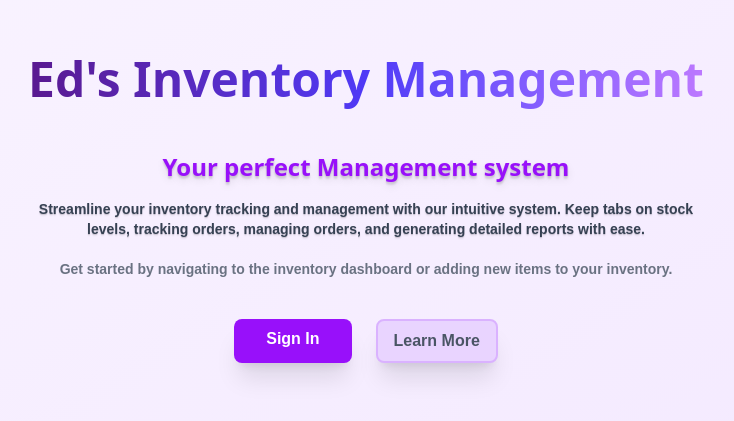
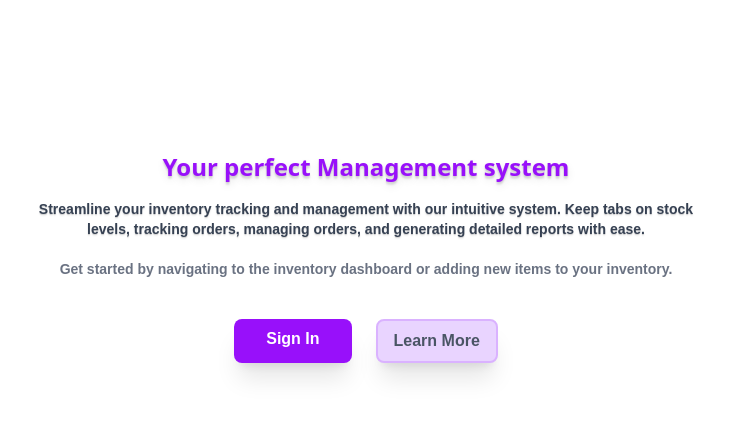
Before and after one commit to weirdTDD/inventory-app, a Next.js app: page / in a window 1280 px wide. Shown: the part 199-620 px from the top of the page, without its empty margins (274-1008 px from the left). Built offline with nearby package versions, Linux system fonts and the light colour scheme; what @stackframe/stack would draw is missing.

Commit message:
rendering error

```diff
--- a/app/globals.css
+++ b/app/globals.css
@@ -1,4 +1,27 @@
 @import "tailwindcss";
+
+@layer utilities {
+  /* Ensure gradient utilities are included in production builds */
+  .bg-gradient-to-r {
+    background-image: linear-gradient(to right, var(--tw-gradient-stops));
+  }
+  .bg-gradient-to-br {
+    background-image: linear-gradient(to bottom right, var(--tw-gradient-stops));
+  }
+  .bg-gradient-to-l {
+    background-image: linear-gradient(to left, var(--tw-gradient-stops));
+  }
+  .bg-gradient-to-tr {
+    background-image: linear-gradient(to top right, var(--tw-gradient-stops));
+  }
+  .bg-clip-text {
+    -webkit-background-clip: text;
+    background-clip: text;
+  }
+  .text-transparent {
+    color: transparent;
+  }
+}
 
 body {
   font-family: Arial, Helvetica, sans-serif;
--- /dev/null
+++ b/tailwind.config.ts
@@ -0,0 +1,10 @@
+// tailwind.config.ts (for v4)
+import type { Config } from 'tailwindcss'
+
+export default {
+  content: [
+    './pages/**/*.{js,ts,jsx,tsx}',
+    './components/**/*.{js,ts,jsx,tsx}',
+    './app/**/*.{js,ts,jsx,tsx}',
+  ],
+} satisfies Config
```
